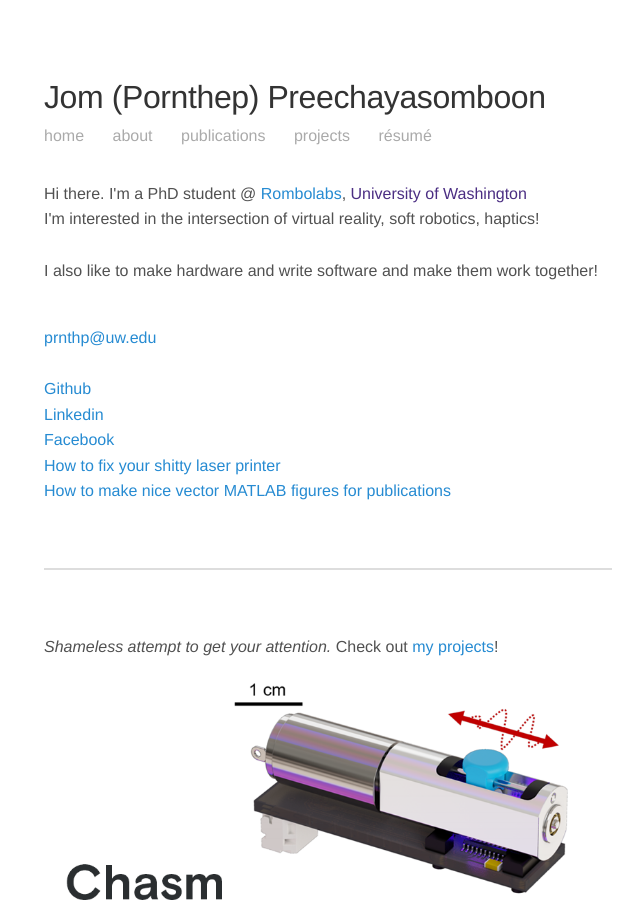
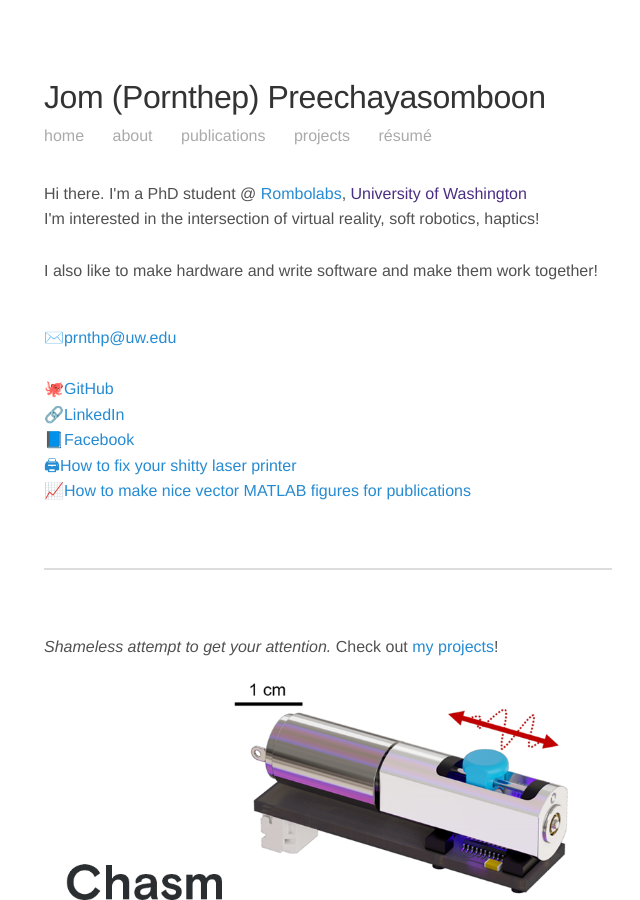
Before and after one commit to prnthp/prnthp.github.io, a Jekyll site: the page built from index.html, in a window 1280 px wide and 900 px high. Shown: the whole window, without its empty margins (312-952 px from the left). Built offline with Jekyll 4.4.1, drawn with Linux system fonts in a browser that asks for light colours.

Commit message:
added emoji and fixed branding

```diff
--- a/index.html
+++ b/index.html
@@ -19,18 +19,18 @@ layout: default
     <br><br>
   </p>
   <p>
-    <a href="mailto:prnthp@uw.edu">prnthp@uw.edu</a>
+    <a href="mailto:prnthp@uw.edu">✉️prnthp@uw.edu</a>
     <br>
     <br>
-    <a href="//github.com/prnthp/">Github</a>
+    <a href="//github.com/prnthp/">🐙GitHub</a>
     <br>
-    <a href="//linkedin.com/in/pornthep/">Linkedin</a>
+    <a href="//linkedin.com/in/pornthep/">🔗LinkedIn</a>
     <br>
-    <a href="//fb.me/mrjom/">Facebook</a>
+    <a href="//fb.me/mrjom/">📘Facebook</a>
     <br>
-    <a href="//www.youtube.com/watch?v=vynJpu8YM9A">How to fix your shitty laser printer</a>
+    <a href="//www.youtube.com/watch?v=vynJpu8YM9A">🖨How to fix your shitty laser printer</a>
     <br>
-    <a href="//tinyurl.com/sexymatlabplots">How to make nice vector MATLAB figures for publications</a>
+    <a href="//tinyurl.com/sexymatlabplots">📈How to make nice vector MATLAB figures for publications</a>
   </p>
   <hr>
   <p>
```
